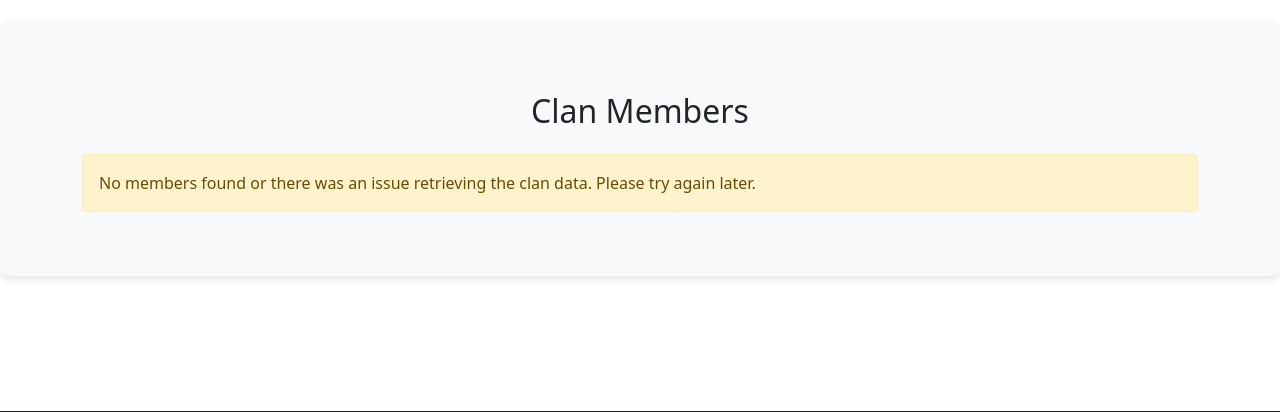
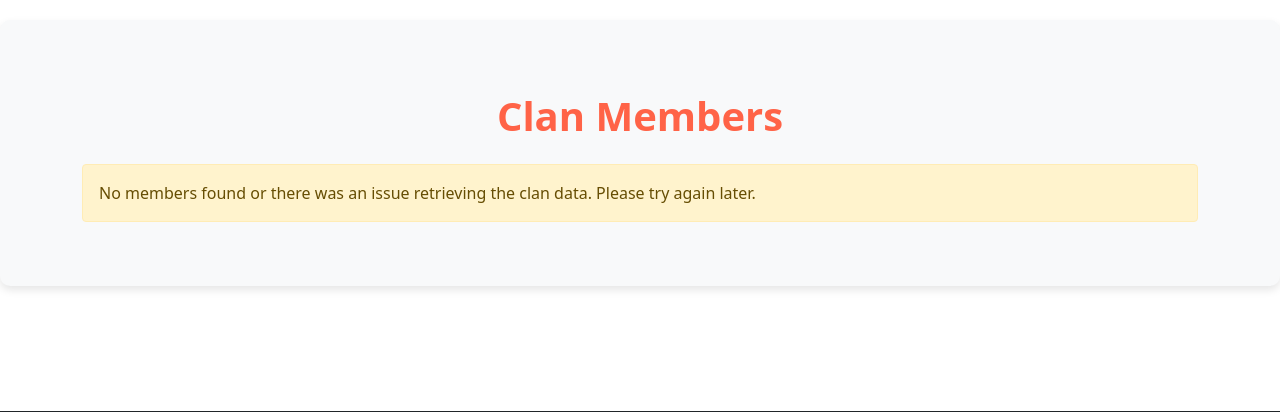
Before and after one commit to mctrinity/cloudvikingswebsite, a Flask app: template templates/members.html in a window 1280 px wide. Shown: the part 88-500 px from the top of the page. Run offline with Flask 3, Linux system fonts and the light colour scheme; the template is opened without the code that fills it, so the values that code supplies are empty.

Commit message:
fix font color on member details

```diff
--- a/static/css/style.css
+++ b/static/css/style.css
@@ -227,8 +227,18 @@
     align-items: center; /* Center both the avatar and the text */
 }
 
-.member-details h2, custom-member-name {
-    color: #ff6347;
+/* Change the color for the h2 in the clan members section */
+h2 {
+    color: #ff6347; /* Custom color for the heading */
+    font-size: 2.5rem; /* Optional: Adjust the font size */
+    font-weight: bold; /* Optional: Make the text bold */
+}
+
+/* Change the color for clan member names */
+.custom-member-name {
+    color: #2980b9; /* Custom color for the member names */
+    font-size: 1.2rem; /* Optional: Adjust font size for member names */
+    font-weight: 600; /* Optional: Slightly bolder font */
 }
 
 .member-details img {
```
